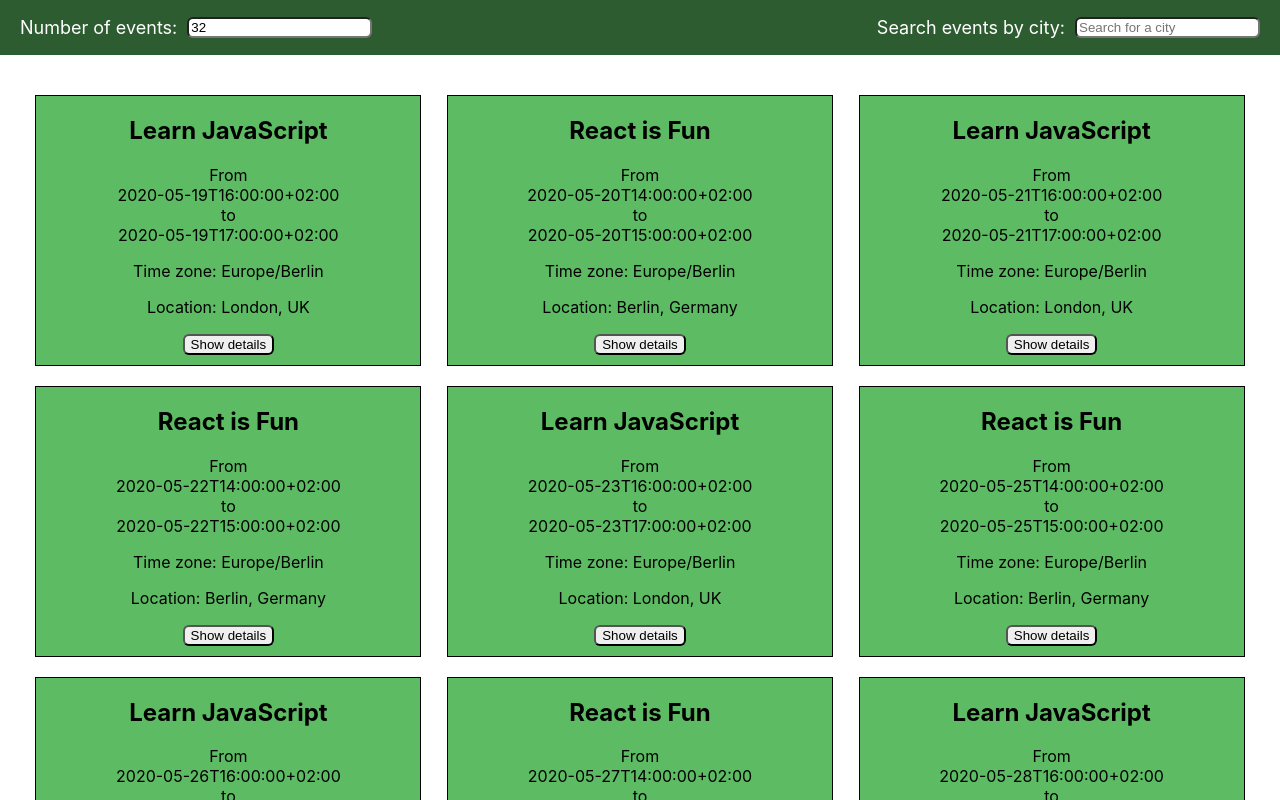
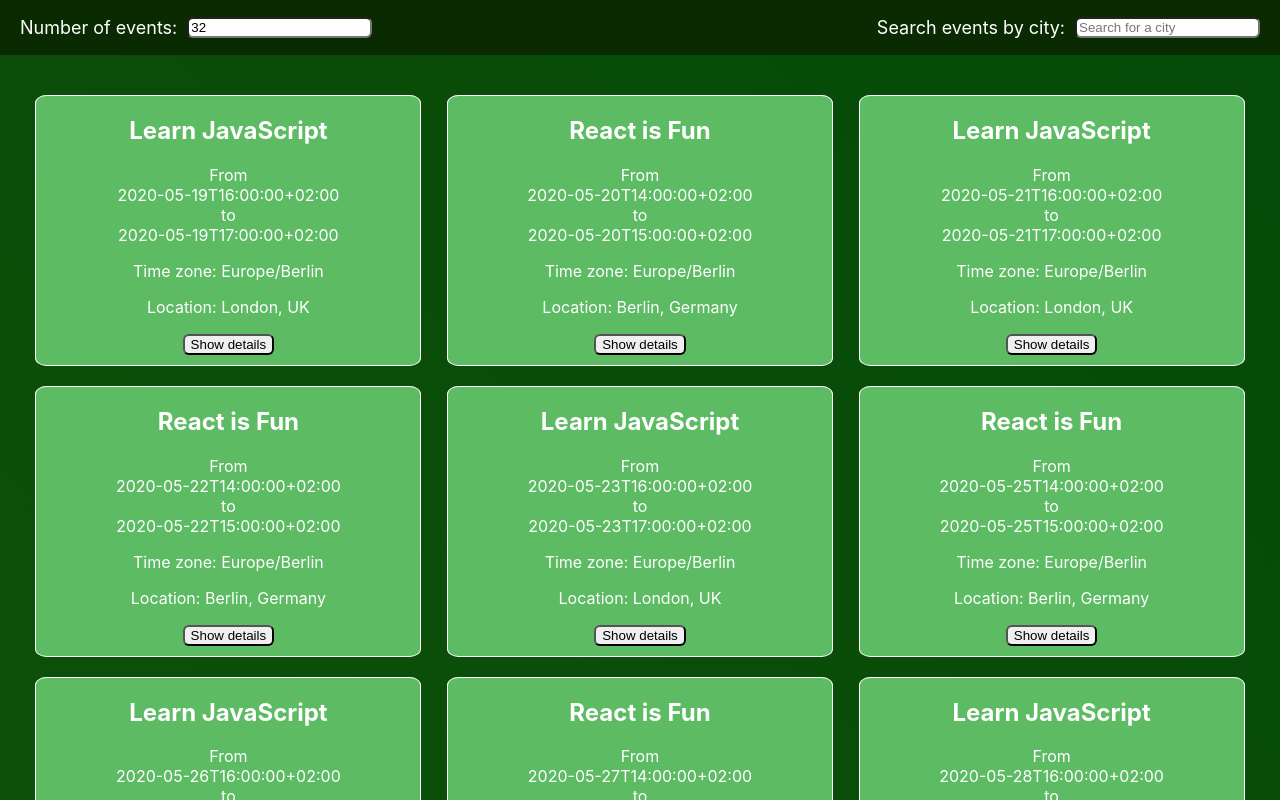
Before and after one commit to Darkpfeffer/meet-app, a React (Create React App) app: page / in a window 1280 px wide. Shown: the top 800 px of the page. Built offline with nearby package versions, Linux system fonts and the light colour scheme; what atatus-spa would draw is missing.

Commit message:
Updated styling

```diff
--- a/src/App.css
+++ b/src/App.css
@@ -1,5 +1,14 @@
 .App {
   text-align: center;
+}
+
+body {
+  color: white;
+  background-color: rgb(12, 114, 3);
+  background-image: linear-gradient(45deg, rgb(107, 210, 3),
+  rgb(6, 74, 9), rgb(69, 135, 4), rgb(6, 74, 9));
+  background-size: 100% 2000%;
+  background-repeat: no-repeat;
 }
 
 button {
@@ -34,7 +43,7 @@ li {
 
 /* header styling*/
 .App-header {
-  background-color: #2e5c31;
+  background-color: #0a2a02;
   height: 55px;
   display: flex;
   position: fixed;
@@ -58,7 +67,7 @@ li {
   position: fixed;
   top: 36px;
   right: 20px;
-  background-color: #28522b;
+  background-color: #0a2a02;
   box-shadow: 0px 10px 20px rgba(0, 0, 0, 0.7);
   padding: 0 20px;
 }
@@ -83,8 +92,9 @@ li {
 
 /* Events styling */
 .event {
-  border: 1px solid rgba(0, 0, 0, 1);
+  border: 1px solid rgba(255, 255, 255, 1);
   background-color: #5DBB63;
+  border-radius: 3%;
 }
 
 .grid-item {
@@ -122,6 +132,8 @@ li {
 }
 
 /* Media queries*/
+
+
 @media all and (max-width: 785px) {
   .App-header {
     height: 55px;
--- a/src/components/Alert/Alert.js
+++ b/src/components/Alert/Alert.js
@@ -8,7 +8,7 @@ class Alert extends Component {
         this.bgColor = null;
     }
 
-    getStyle = () => {
+    getStyle() {
         return {
             color: this.color,
             backgroundColor: this.bgColor,
```
